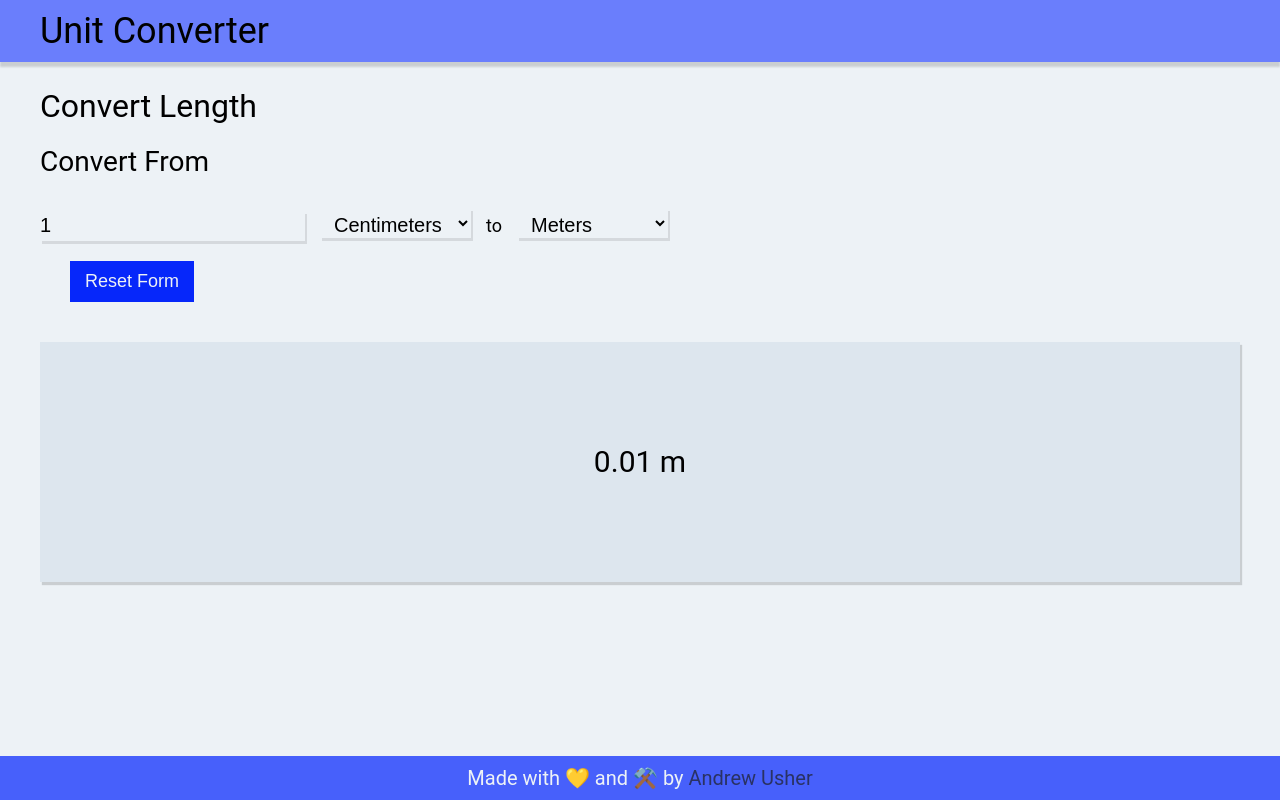
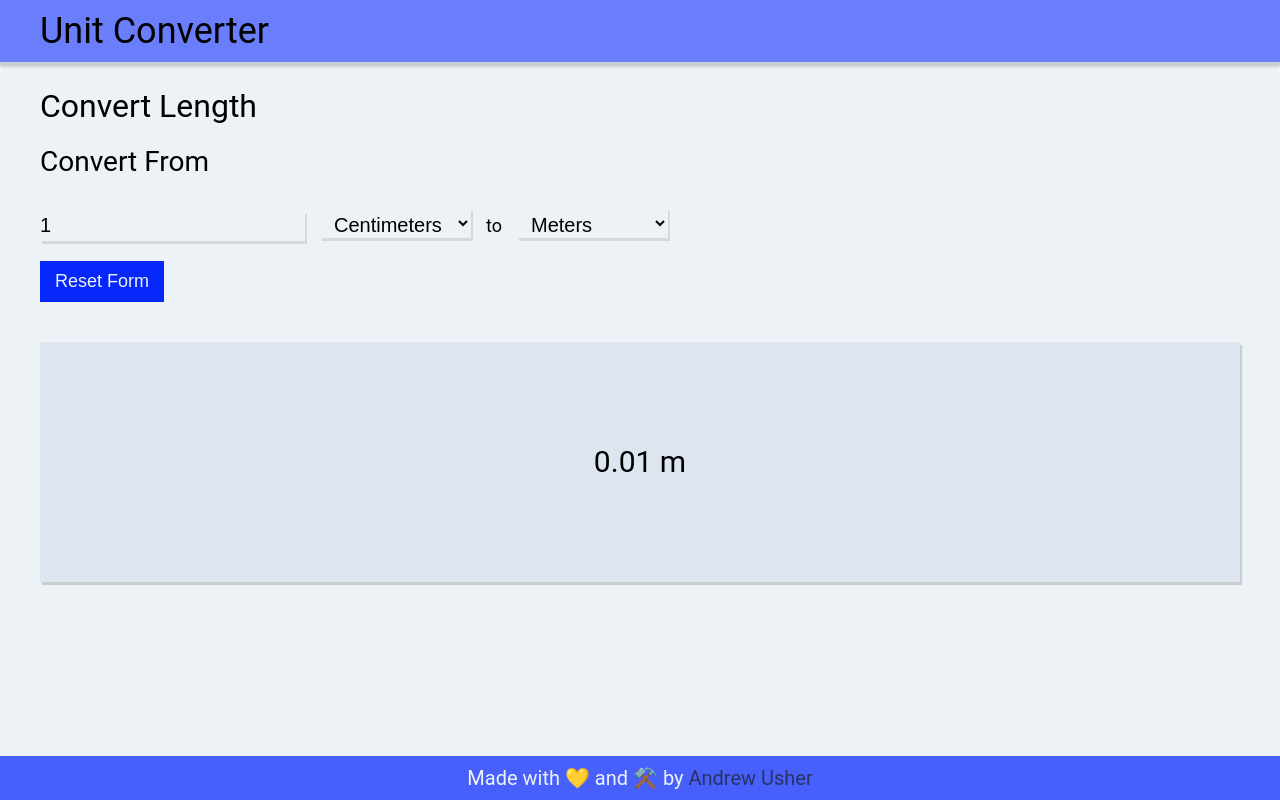
Before and after one commit to AndrewUsher/unit-converter, a React app: page / in a window 1280 px wide. Built offline with nearby package versions, Linux system fonts and the light colour scheme; the HTML template or start-up script is replaced by a standard one.

Commit message:
fix(Reset Button): Remove padding on container (made button misaligned)

```diff
--- a/src/components/Common/Button/index.js
+++ b/src/components/Common/Button/index.js
@@ -21,7 +21,7 @@ const StyledButton = styled.button`
 `
 
 const Button = ({ children, ...rest }) => (
-  <Container padLeft>
+  <Container>
     <StyledButton {...rest}>{children}</StyledButton>
   </Container>
 )
--- a/src/components/Common/Container/index.js
+++ b/src/components/Common/Container/index.js
@@ -3,7 +3,6 @@ import styled from 'styled-components'
 const Container = styled.div`
   margin: 0 auto;
   max-width: ${props => props.theme.maxSiteWidth};
-  padding-left: ${props => (props.padLeft ? '30px' : 0)};
 `
 
 export default Container
```
